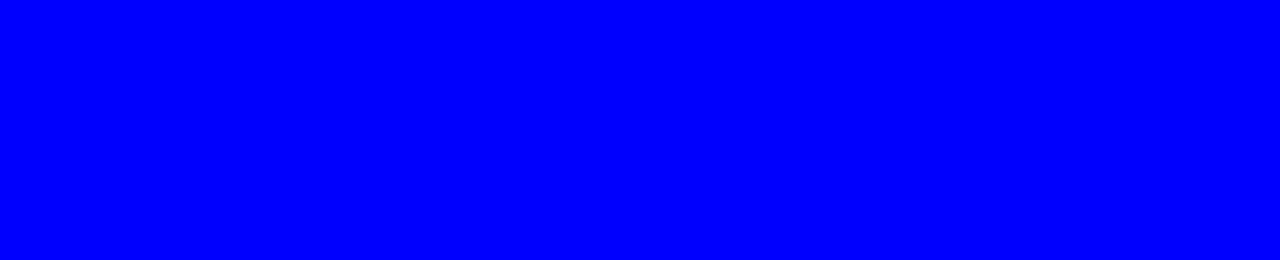
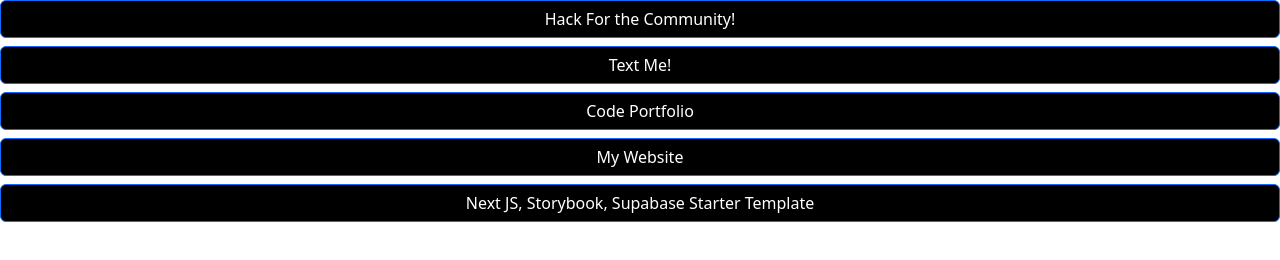
Before and after one commit to mattnorthcutt/LAB-link-in-bio, a plain HTML site: page index.html in a window 1280 px wide. Drawn offline with nearby package versions, Linux system fonts and the light colour scheme.

Commit message:
link bio

```diff
--- a/index.html
+++ b/index.html
@@ -5,9 +5,24 @@
   <meta name="viewport" content="width=device-width, initial-scale=1.0">
   <title>Link In Bio</title>
   <link rel="stylesheet" href="main.css">
+  <link href="https://cdn.jsdelivr.net/npm/bootstrap@5.3.3/dist/css/bootstrap.min.css" rel="stylesheet" integrity="sha384-QWTKZyjpPEjISv5WaRU9OFeRpok6YctnYmDr5pNlyT2bRjXh0JMhjY6hW+ALEwIH" crossorigin="anonymous">
 </head>
 <body>
 
+  <div class="stuff">
+
+    <div class="d-grid gap-2">
+      <button class="btn btn-primary" type="button" id="b1">Hack For the Community!</button>
+      <button class="btn btn-primary" type="button" id="b2">Text Me!</button>
+      <button class="btn btn-primary" type="button" id="b3">Code Portfolio</button>
+      <button class="btn btn-primary" type="button"id="b4">My Website</button>
+      <button class="btn btn-primary" type="button"id="b5">Next JS, Storybook, Supabase Starter Template</button>
+
+    </div>
+
+</div>
+
+  <script src="https://cdn.jsdelivr.net/npm/bootstrap@5.3.3/dist/js/bootstrap.bundle.min.js" integrity="sha384-YvpcrYf0tY3lHB60NNkmXc5s9fDVZLESaAA55NDzOxhy9GkcIdslK1eN7N6jIeHz" crossorigin="anonymous"></script>
   <script src="main.js"></script>
 </body>
 </html>
--- a/main.css
+++ b/main.css
@@ -1,3 +1,24 @@
 body{
   background-color: blue;
+  text-align: center;
 }
+
+.stuff {
+  position: center;
+}
+
+#b1 {
+  background-color: black;
+}
+#b2 {
+  background-color: black;
+}
+#b3 {
+  background-color: black;
+}
+#b4 {
+  background-color: black;
+}
+#b5 {
+  background-color: black;
+}
```
